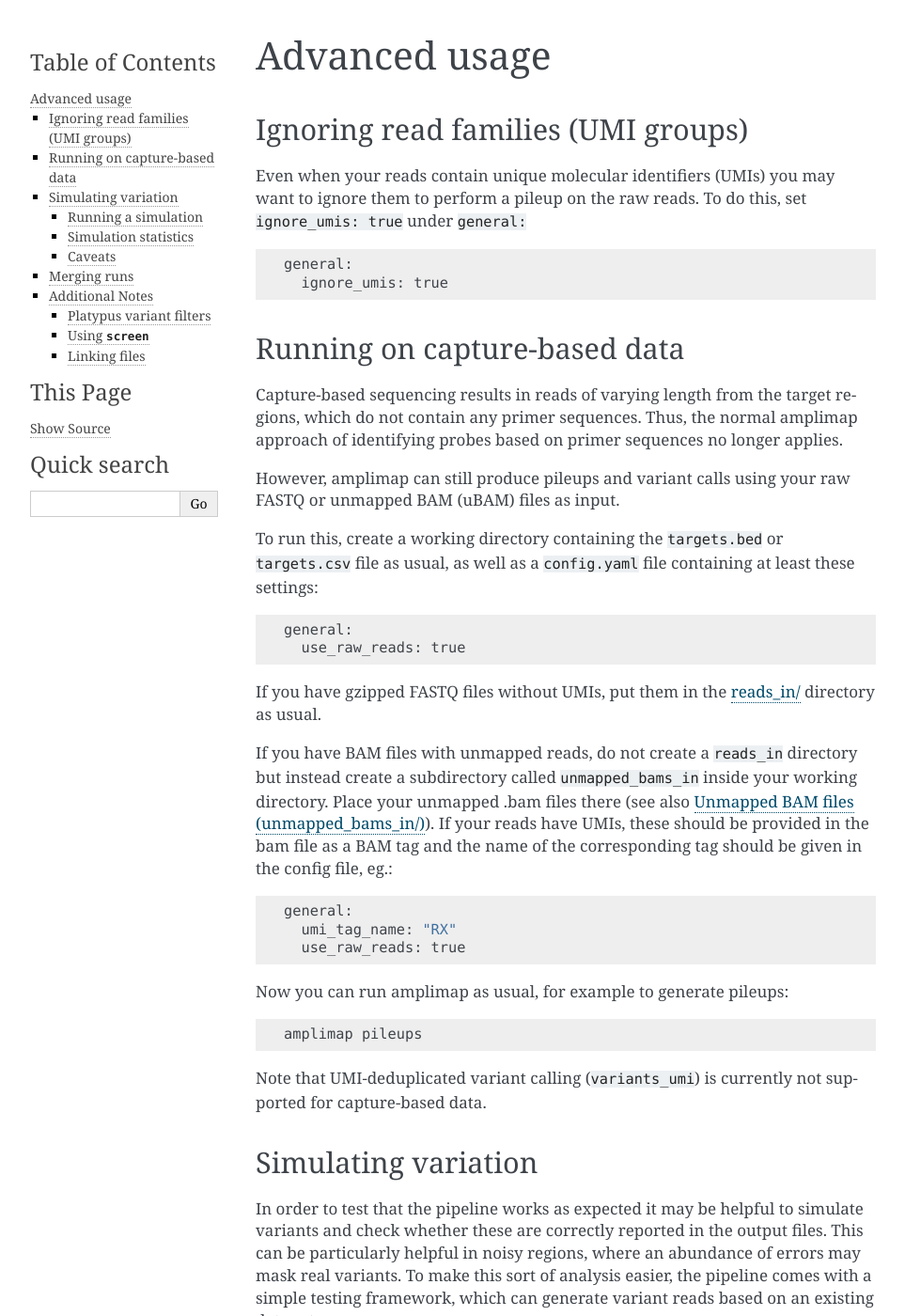
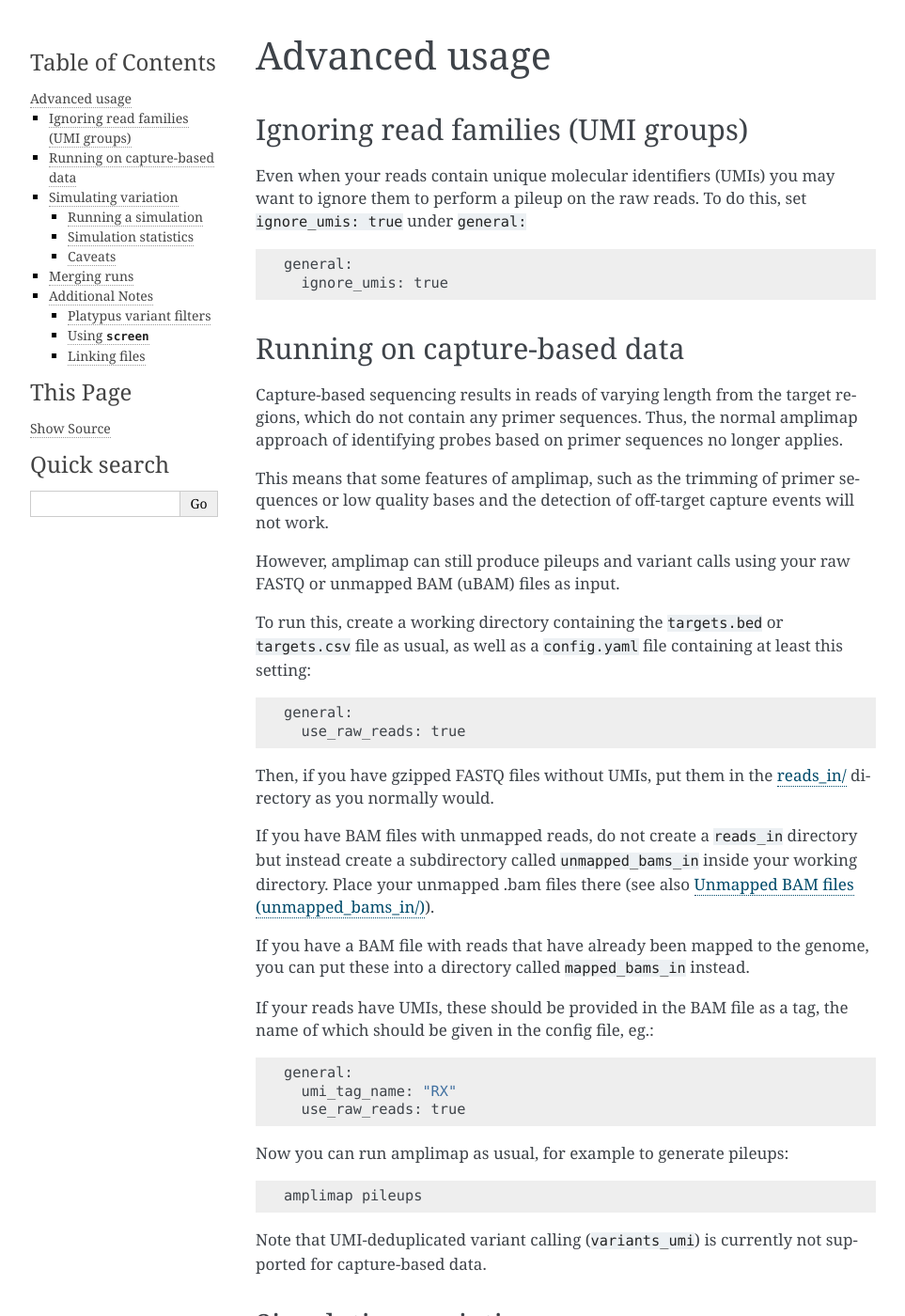
Before and after one commit to koelling/amplimap, a Sphinx documentation site: the page built from docs/advanced.rst, in a window 1280 px wide and 1400 px high. Shown: the whole window at 94% size, without its empty margins (148-1111 px from the left). Built offline with Sphinx 7.4.7, drawn with Linux system fonts in a browser that asks for light colours.

```diff
--- a/docs/advanced.rst
+++ b/docs/advanced.rst
@@ -23,26 +23,34 @@ target regions, which do not contain any primer sequences. Thus, the normal
 amplimap approach of identifying probes based on primer sequences no
 longer applies.
 
+This means that some features of amplimap, such as the trimming of primer sequences
+or low quality bases and the detection of off-target capture events will not work.
+
 However, amplimap can still produce pileups and variant calls
 using your raw FASTQ or unmapped BAM (uBAM) files as input.
 
 To run this, create a working directory containing the
 ``targets.bed`` or ``targets.csv`` file as usual, as well as a
-``config.yaml`` file containing at least these settings:
+``config.yaml`` file containing at least this setting:
 
 ::
 
     general:
       use_raw_reads: true
 
-If you have gzipped FASTQ files without UMIs, put them in the :ref:`reads-in` directory as usual.
+Then, if you have gzipped FASTQ files without UMIs, put them in the :ref:`reads-in` directory as
+you normally would.
 
 If you have BAM files with unmapped reads, do not create a ``reads_in`` directory
 but instead create a subdirectory called ``unmapped_bams_in`` inside your
 working directory. Place your unmapped .bam files
 there (see also :ref:`unmapped-bams`).
-If your reads have UMIs, these should be provided in the bam file
-as a BAM tag and the name of the corresponding tag should be given in the config file, eg.:
+
+If you have a BAM file with reads that have already been mapped to the genome,
+you can put these into a directory called ``mapped_bams_in`` instead.
+
+If your reads have UMIs, these should be provided in the BAM file
+as a tag, the name of which should be given in the config file, eg.:
 
 ::
 
--- a/docs/usage.rst
+++ b/docs/usage.rst
@@ -60,8 +60,12 @@ specify the name of this tag in the config file.
 
 See also :ref:`running-capture` for more details and examples.
 
-If you run amplimap with unmapped BAM files, probes can no longer be identified
+When running amplimap with capture-based data probes can no longer be identified
 based on the primer arms. Thus, some of the output files can not be generated.
+
+If your BAM files have already been mapped (aligned) you can also put
+them into a directory called ``mapped_bams_in/`` instead, which will skip the
+alignment step inside amplimap.
 
 .. _probes-csv:
 
```
Also changed, not shown: 1 other file.
